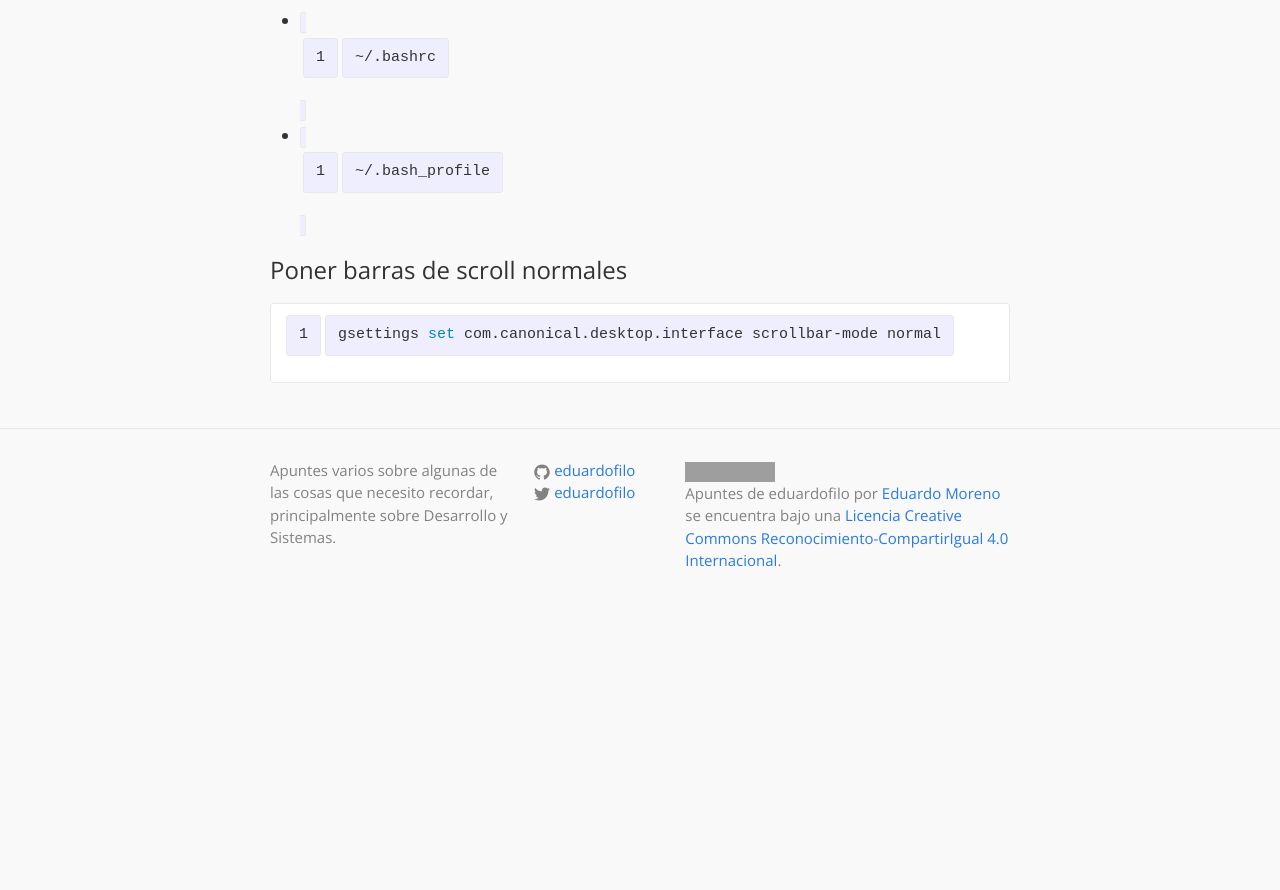
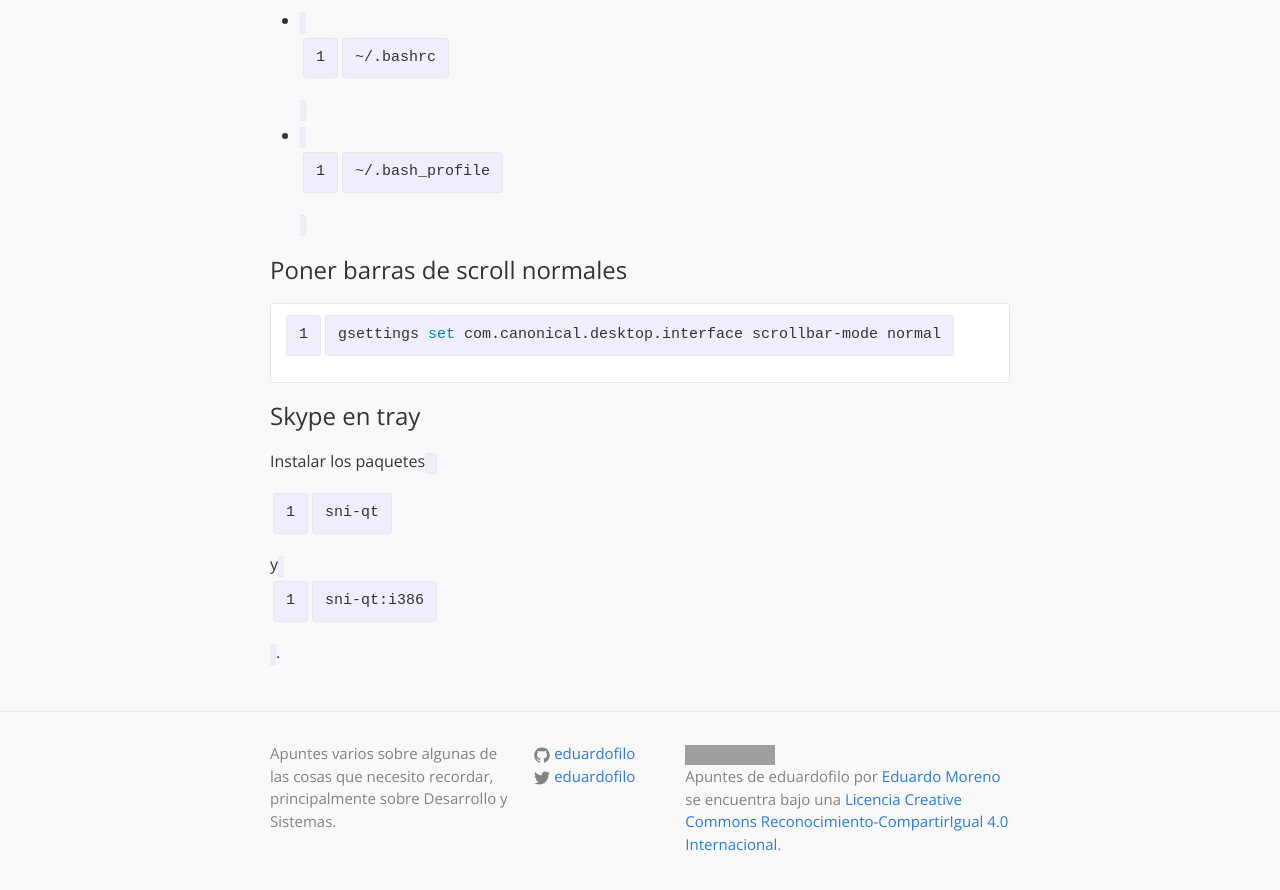
Before and after one commit to eduardofilo/eduardofilo.jekyll, a Jekyll site: the page built from sistemas/ubuntu.md, in a window 1280 px wide and 900 px high, scrolled down 14823 px. Shown: the top 890 px of the window. Built offline with Jekyll 4.4.1, drawn with Linux system fonts in a browser that asks for light colours; before the commit the page ends 15440 px from its top, so only the background shows below that; grey boxes are pictures that could not be loaded.

Commit message:
Solución a problema de Skype en Ubuntu.

````diff
--- a/sistemas/ubuntu.md
+++ b/sistemas/ubuntu.md
@@ -519,3 +519,7 @@ Si es a nivel de usuario se hará en:
 ```bash
 gsettings set com.canonical.desktop.interface scrollbar-mode normal
 ```
+
+## Skype en tray
+
+Instalar los paquetes `sni-qt` y `sni-qt:i386`.
````
